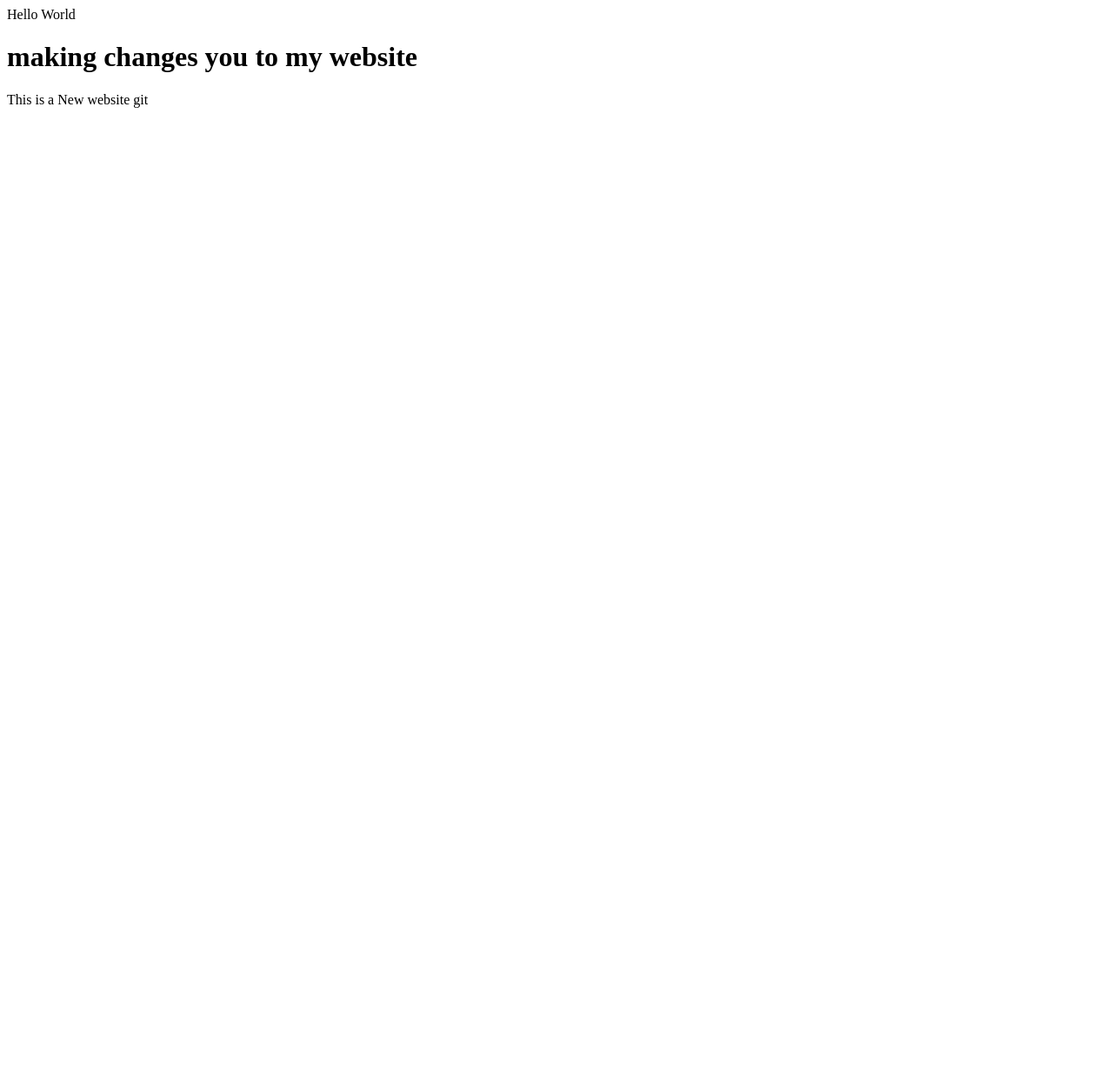
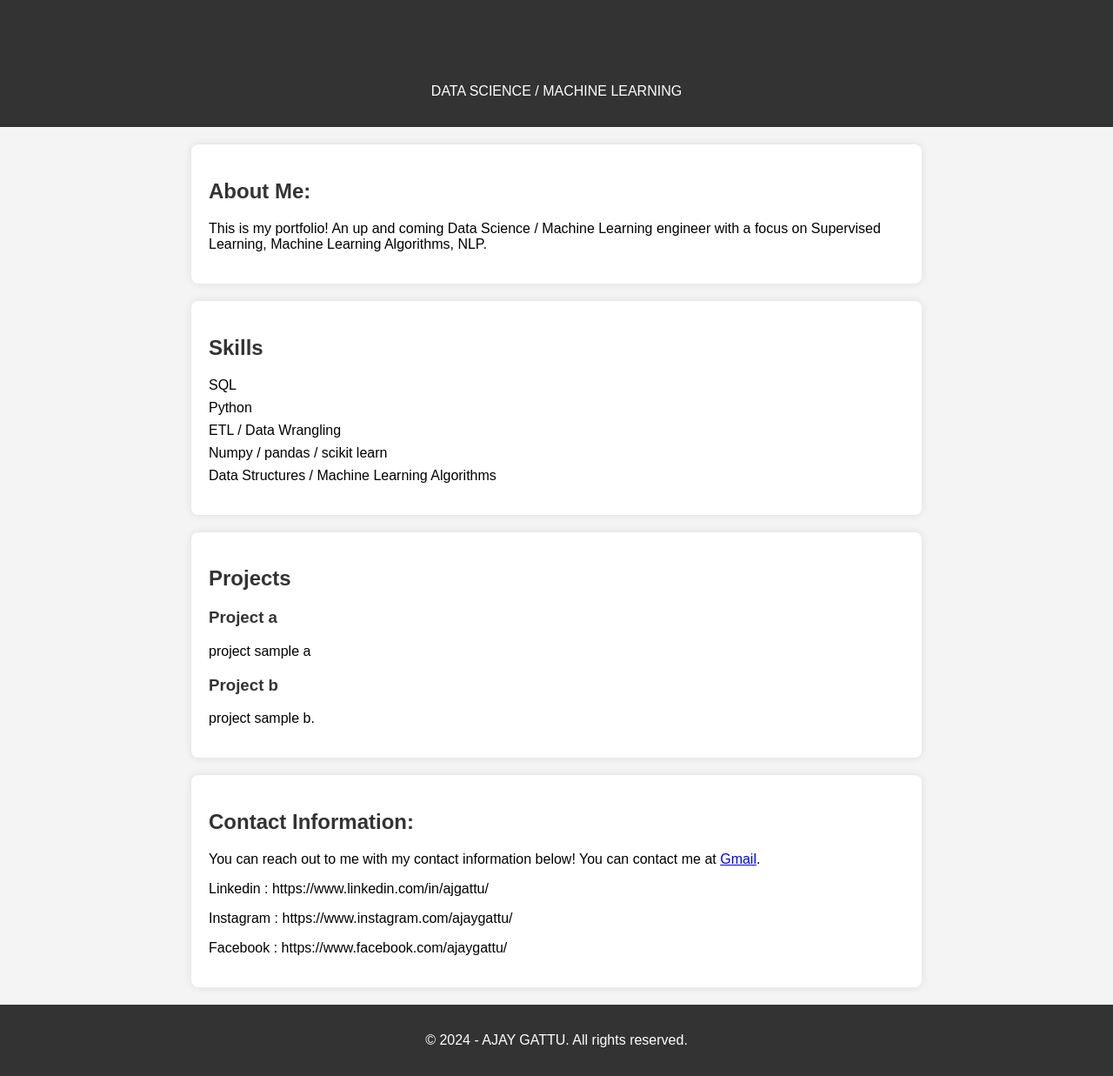
Before and after one commit to ajgattu/ajgattu.github.io, a plain HTML site: page hello.html in a window 1280 px wide. Shown: the whole page at 87% size. Before the commit the page ends 800 px from the top, so only its background shows below. Drawn offline with Linux system fonts and the light colour scheme.

Commit message:
Index.html
updating basic information for the website homepage

```diff
--- a/hello.html
+++ b/hello.html
@@ -1,6 +1,103 @@
 <!DOCTYPE html>
 <html lang="en">
-<head>Hello World</head>
-    <h1>making changes you to my website </h1>
-    <body> This is a New website </body>
-</html>git
+<head>
+    <meta charset="UTF-8">
+    <meta name="viewport" content="width=device-width, initial-scale=1.0">
+    <title>AJAY GATTU - Portfolio</title>
+    <style>
+        body {
+            font-family: Arial, sans-serif;
+            margin: 0;
+            padding: 0;
+            background-color: #f4f4f4;
+        }
+
+        header {
+            background-color: #333;
+            color: #fff;
+            text-align: center;
+            padding: 1em;
+        }
+
+        section {
+            max-width: 800px;
+            margin: 20px auto;
+            padding: 20px;
+            background-color: #fff;
+            border-radius: 8px;
+            box-shadow: 0 0 10px rgba(0, 0, 0, 0.1);
+        }
+
+        h1, h2, h3 {
+            color: #333;
+        }
+
+        ul {
+            list-style-type: none;
+            padding: 0;
+        }
+
+        li {
+            margin-bottom: 8px;
+        }
+
+        footer {
+            background-color: #333;
+            color: #fff;
+            text-align: center;
+            padding: 1em 0;
+        }
+    </style>
+</head>
+<body>
+
+    <header>
+        <h1>AJAY GATTU</h1>
+        <p>DATA SCIENCE / MACHINE LEARNING</p>
+    </header>
+
+    <section id="about">
+        <h2>About Me:</h2>
+        <p>This is my portfolio! An up and coming Data Science / Machine Learning engineer with a focus on Supervised Learning, Machine Learning Algorithms, NLP.</p>
+    </section>
+
+    <section id="skills">
+        <h2>Skills</h2>
+        <ul>
+            <li>SQL</li>
+            <li>Python</li>
+            <li>ETL / Data Wrangling</li>
+            <li>Numpy / pandas / scikit learn</li>
+            <li>Data Structures / Machine Learning Algorithms</li>
+        </ul>
+    </section>
+
+    <section id="projects">
+        <h2>Projects</h2>
+        <ul>
+            <li>
+                <h3>Project a</h3>
+                <p>project sample a</p>
+            </li>
+            <li>
+                <h3>Project b</h3>
+                <p>project sample b.</p>
+            </li>
+        </ul>
+    </section>
+
+    <section id="contact">
+        <h2>Contact Information:</h2>
+        <p>You can reach out to me with my contact information below! You can contact me at <a href="mailto:ajaygattu01@gmail.com">Gmail</a>.</p>
+        <p> Linkedin : https://www.linkedin.com/in/ajgattu/</p>
+        <p> Instagram : https://www.instagram.com/ajaygattu/</p>
+        <p> Facebook : https://www.facebook.com/ajaygattu/</p>
+
+    </section>
+
+    <footer>
+        <p>&copy; 2024 - AJAY GATTU. All rights reserved.</p>
+    </footer>
+
+</body>
+</html>
```
